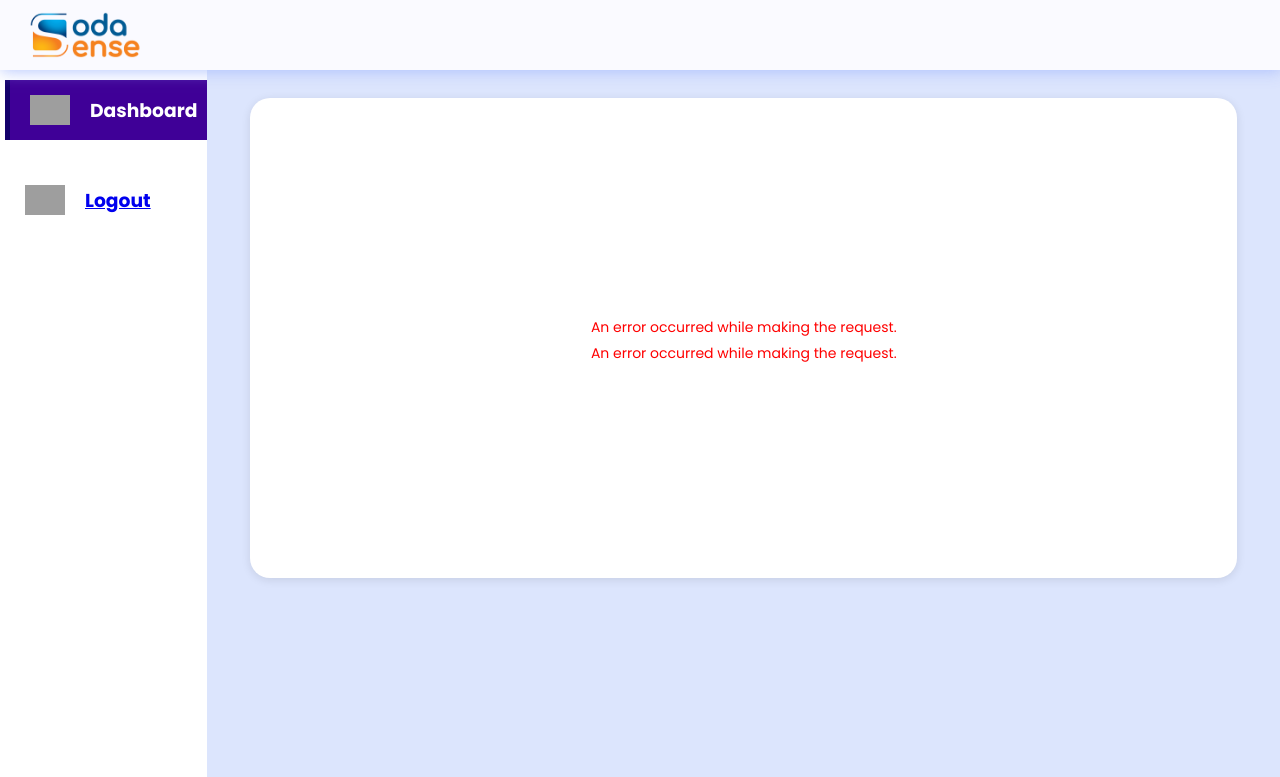
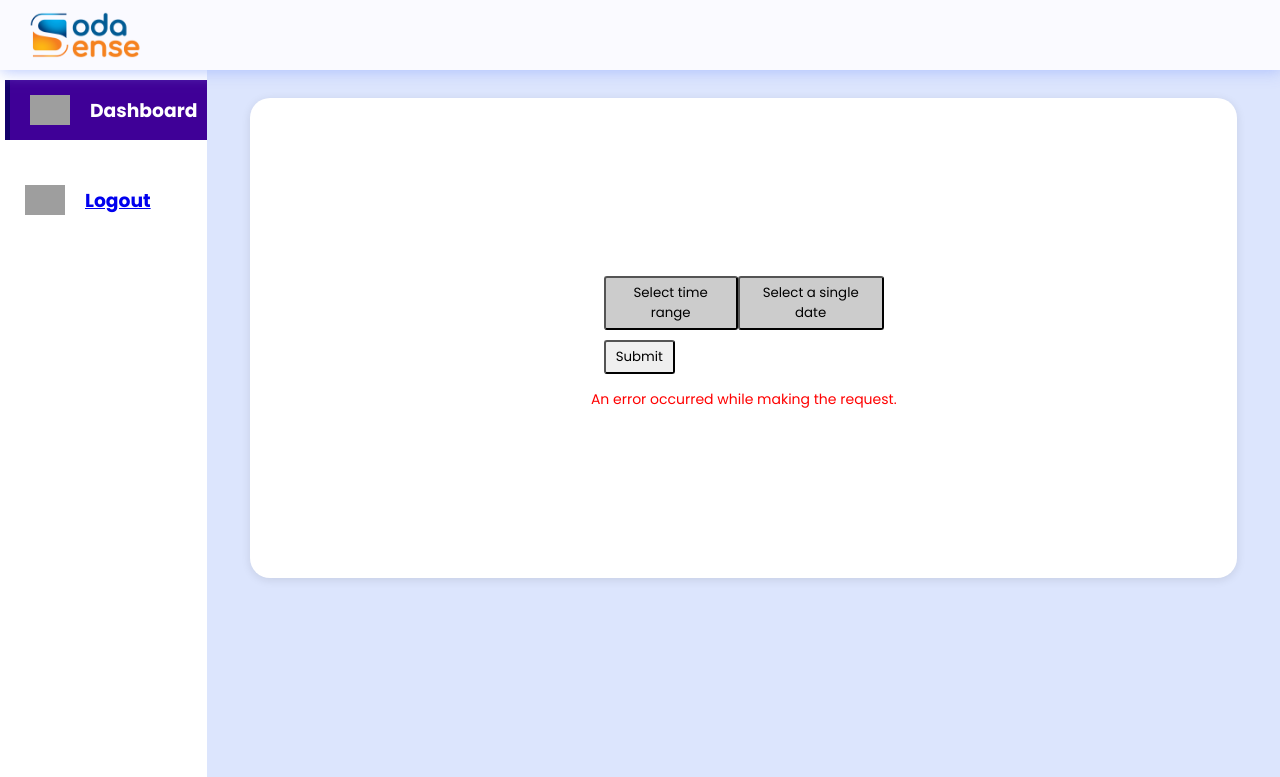
Before and after one commit to AlexandrosMaragkakis/sodasense_web, a Flask app: page / in a window 1280 px wide. Shown: the top 777 px of the page. Run offline with Flask 2, Linux system fonts and the light colour scheme; a user stored in the database is signed in; data that the repository does not hold is empty; some libraries are stand-ins or nearby versions; grey boxes are pictures that could not be loaded.

Commit message:
Major changes. Remove caching, modify fetch_chart and ajax functions to process timestamps, add user option to select date/ranges, remove chart with logout.

```diff
--- a/app.py
+++ b/app.py
@@ -22,6 +22,8 @@ login_manager.init_app(app)
 login_manager.login_view = 'login'
 
 # Create a user class that inherits from UserMixin
+
+
 class User(UserMixin):
     def __init__(self, id):
         self.id = id
@@ -30,15 +32,20 @@ class User(UserMixin):
     def __repr__(self):
         return "%d/%s" % (self.id, self.name)
 
+
 # Create a user object
 user = User(1)
 
 # Define a user loader callback for flask-login
+
+
 @login_manager.user_loader
 def load_user(user_id):
     return user
 
 # Define a route for the login page
+
+
 @app.route('/login', methods=['GET', 'POST'])
 def login():
     # If the request method is POST, send the user credentials to keycloak and check the response
@@ -59,20 +66,18 @@ def login():
         # If the response status code is 200, log in the user and redirect to the index page
         if response.status_code == 200 and response.reason == 'OK' and 'Invalid user credentials' not in response.text:
 
-
             ####################################################
             token_parts = response.text.split('.')
             map = json.loads(response.text)
-
 
             #####################
             tmp = token_parts[2].split(',')
             tmp[0] = tmp[0].replace('"', '')
             access_token = str(map['access_token'])
-            #print('Ti tipos einai to token ' + access_token)
+            # print('Ti tipos einai to token ' + access_token)
             session['access_token'] = access_token
 
-            ## Important!
+            # Important!
             if len(token_parts[1]) % 4 == 1:
                 token_parts[1] = token_parts[1] + '==='
             elif len(token_parts[1]) % 4 == 2:
@@ -82,34 +87,32 @@ def login():
             jsontext = base64.b64decode(token_parts[1])
             decoded_token = json.loads(jsontext.decode('utf-8'))
             session['userid'] = decoded_token['sub']
+            session['chart_filepath'] = f"static/tmp/{session['userid']}_heatmap.html"
+
             ####################################################
 
             login_user(user)
             return redirect(url_for('index'))
         # Otherwise, show an error message
         else:
-            #print(response.text)
+            # print(response.text)
             return render_template('login.html', error='Invalid credentials.')
     # If the request method is GET, show the login page
     else:
         return render_template('login.html')
 
 # Define a route for the index page
+
+
 @app.route('/')
 @login_required
 def index():
-    userid = session.get('userid')
-    heatmap_filepath = f"static/tmp/{userid}_heatmap.html"
-    timed_heatmap_filepath = f"static/tmp/{userid}_timed_heatmap.html"
+    heatmap_filepath = f"static/tmp/{session['userid']}_heatmap.html"
 
-    if not os.path.exists(heatmap_filepath) and not os.path.exists(timed_heatmap_filepath):
-        return render_template('index.html', load_heatmap=True, load_timed_heatmap=True)
-    elif not os.path.exists(heatmap_filepath):
-        return render_template('index.html', load_heatmap=True, load_timed_heatmap=False, timed_heatmap_file=timed_heatmap_filepath)
-    elif not os.path.exists(timed_heatmap_filepath):
-        return render_template('index.html', load_heatmap=False, load_timed_heatmap=True, heatmap_file=heatmap_filepath)
+    if not os.path.exists(heatmap_filepath):
+        return render_template('index.html', load_heatmap=True)
     else:
-        return render_template('index.html', heatmap_file=heatmap_filepath, timed_heatmap_file=timed_heatmap_filepath)
+        return render_template('index.html', heatmap_file=heatmap_filepath)
 
 
 @app.route('/fetch_chart', methods=['POST'])
@@ -119,41 +122,54 @@ def fetch_chart():
     chart_name = request.json.get('chartName')
     chart_filepath = f"static/tmp/{userid}_{chart_name}.html"
 
-    if not os.path.exists(chart_filepath):
-        access_token = session.get('access_token')
+    # Retrieve start and end timestamps from the request
+    startTimestamp = request.json.get('startTimestamp')
+    endTimestamp = request.json.get('endTimestamp')
 
-        headers = {
-            'Authorization': 'Bearer ' + access_token,
-            'Accept': 'application/json',
-            'Content-Type': 'application/json'
-        }
-        payload = {
-            "userId": userid,
-            "chartName": chart_name
-        }
-        response = requests.post(API_URL, headers=headers, json=payload)
+    # Remove existing chart file if it exists
+    if os.path.exists(chart_filepath):
+        os.remove(chart_filepath)
 
-        if response.status_code == 200:
-            with open(chart_filepath, "w") as f:
-                f.write(response.text.replace('{"status":"OK"}', ''))
-        else:
-            data = response.json()
-            status = data.get('status')
-            # Handle the error by returning an error response
-            return {'success': False, 'error': f'{status}'}
+    access_token = session.get('access_token')
+    headers = {
+        'Authorization': 'Bearer ' + access_token,
+        'Accept': 'application/json',
+        'Content-Type': 'application/json'
+    }
+    payload = {
+        "userId": userid,
+        "chartName": chart_name,
+        "startTimestamp": startTimestamp,
+        "endTimestamp": endTimestamp
+    }
+    response = requests.post(API_URL, headers=headers, json=payload)
+
+    if response.status_code == 200:
+        with open(chart_filepath, "w") as f:
+            f.write(response.text.replace('{"status":"OK"}', ''))
+    else:
+        data = response.json()
+        info = data.get('info')
+        # Handle the error by returning an error response
+        return {'success': False, 'error': f'{info}'}
 
     # Return the success response with chart file path
     return {'success': True, 'filepath': chart_filepath}
-
 
 
 # Define a route for the logout page
 @app.route('/logout')
 @login_required
 def logout():
+    chart_filepath = f"static/tmp/{session['userid']}_heatmap.html"
     # Log out the user and redirect to the login page
     logout_user()
+
+    if os.path.exists(chart_filepath):
+        os.remove(chart_filepath)
+
     return redirect(url_for('login'))
+
 
 @app.errorhandler(404)
 def page_not_found(e):
@@ -162,6 +178,7 @@ def page_not_found(e):
     else:
         return render_template('404.html'), 404
 
+
 # Run the app
 if __name__ == '__main__':
     app.run(debug=True)
--- a/static/style.css
+++ b/static/style.css
@@ -365,3 +365,30 @@ button[type="submit"] {
   font-size: 14px;
   margin-top: 5px;
 }
+
+.dates-container {
+  width: 300px;
+
+  padding: 10px;
+  border-radius: 5px;
+}
+
+.buttons {
+  display: flex;
+  justify-content: space-between;
+  margin-bottom: 10px;
+}
+
+button {
+  padding: 5px 10px;
+  border-radius: 3px;
+  cursor: pointer;
+}
+
+button.active {
+  background-color: #ccc;
+}
+
+.range-picker-container {
+  margin-top: 10px;
+}
--- a/templates/index.html
+++ b/templates/index.html
@@ -2,25 +2,136 @@
 
 {% block content %}
 <script src="https://code.jquery.com/jquery-3.6.0.min.js"></script>
+<script type="text/javascript" src="https://cdn.jsdelivr.net/momentjs/latest/moment.min.js"></script>
+<link rel="stylesheet" type="text/css" href="https://cdn.jsdelivr.net/npm/daterangepicker/daterangepicker.css" />
+<script type="text/javascript" src="https://cdn.jsdelivr.net/npm/daterangepicker/daterangepicker.min.js"></script>
+
 
 <script>
 
   $(document).ready(function() {
+
+    // Fetch the heatmap using AJAX
     {% if load_heatmap %}
       // Show loading message for heatmap
-    $("#heatmap-container").text("Loading heatmap...");
-
-    // Fetch the heatmap using AJAX
+      // Get the current date as the default date selection
+      var currentDate = moment().format('DD/MM/YYYY');
 
       $.ajax({
         url: "/fetch_chart",
         type: "POST",
-      data: JSON.stringify({ chartName: 'heatmap' }),
+        data: JSON.stringify({
+          chartName: 'heatmap',
+          startTimestamp: convertToUnixTimestamp(moment(currentDate, 'DD/MM/YYYY').startOf('day')),
+          endTimestamp: convertToUnixTimestamp(moment(currentDate, 'DD/MM/YYYY').endOf('day'))
+        }),
         contentType: "application/json",
         success: function(data) {
           if (data.success) {
             if (data.filepath) {
               // Replace the loading message with the heatmap file
+              $("#heatmap-container").html('<iframe src="' + data.filepath + '"></iframe>');
+            } else {
+              // Display an error message if the response is invalid
+
+              $("#heatmap-container").html('<p class="error-message">Invalid response received for heatmap.</p>');
+            }
+          } else {
+            // Display a generic error message for server-side errors
+            console.log(data)
+            $("#heatmap-container").html('<p class="error-message">An error occurred while fetching the heatmap.</p>');
+          }
+        },
+        error: function(xhr, status, error) {
+          // Display a generic error message for client-side errors
+          $("#heatmap-container").html('<p class="error-message">An error occurred while making the request.</p>');
+        }
+      });
+    {% endif %}
+
+
+
+    $('#selectRangeBtn').click(function() {
+      $(this).addClass('active');
+      $('#rangePickerContainer').html('<input type="text" id="dateRangePicker">');
+
+      // Initialize date range picker
+      $('#dateRangePicker').daterangepicker({
+        opens: 'left',
+        startDate: moment().subtract(7, 'days'),
+        endDate: moment(),
+        ranges: {
+          'Last 7 Days': [moment().subtract(6, 'days'), moment()],
+          'Last 30 Days': [moment().subtract(29, 'days'), moment()],
+          'This Month': [moment().startOf('month'), moment().endOf('month')]
+        },
+        locale: {
+          format: 'DD/MM/YYYY'
+        }
+      });
+
+      // Remove 'active' class from the other button
+      $('#selectSingleDateBtn').removeClass('active');
+      $('#singleDatePickerContainer').empty();
+    });
+
+    // Button for selecting a single date
+    $('#selectSingleDateBtn').click(function() {
+      $(this).addClass('active');
+      $('#singleDatePickerContainer').html('<input type="text" id="singleDatePicker">');
+
+      // Initialize single date picker
+      $('#singleDatePicker').daterangepicker({
+        singleDatePicker: true,
+        startDate: moment(),
+        locale: {
+          format: 'DD/MM/YYYY'
+        }
+      });
+
+      // Remove 'active' class from the other button
+      $('#selectRangeBtn').removeClass('active');
+      $('#rangePickerContainer').empty();
+    });
+
+
+
+    $('#submitBtn').click(function() {
+      // Retrieve the selected date or date range based on the active button
+      var selectedDate;
+      var isRangeSelected = $('#selectRangeBtn').hasClass('active');
+
+      if (isRangeSelected) {
+        selectedDate = {
+          startDate: $('#dateRangePicker').data('daterangepicker').startDate.format('DD/MM/YYYY'),
+          endDate: $('#dateRangePicker').data('daterangepicker').endDate.format('DD/MM/YYYY')
+        };
+      } else {
+        var singleDate = $('#singleDatePicker').data('daterangepicker').startDate;
+        selectedDate = {
+          startDate: singleDate.clone().startOf('day'),
+          endDate: singleDate.clone().endOf('day')
+        };
+      }
+
+      var startTimestamp = convertToUnixTimestamp(selectedDate.startDate);
+      var endTimestamp = convertToUnixTimestamp(selectedDate.endDate);
+
+      // Make the AJAX request with the selected date or date range
+      $.ajax({
+        url: "/fetch_chart",
+        type: "POST",
+        data: JSON.stringify({
+          chartName: 'heatmap',
+          startTimestamp: startTimestamp,
+          endTimestamp: endTimestamp
+        }),
+        contentType: "application/json",
+        success: function(data) {
+          // Handle success response
+          if (data.success) {
+            if (data.filepath) {
+              // Replace the chart container with the new chart file
               $("#heatmap-container").html('<iframe src="' + data.filepath + '"></iframe>');
             } else {
               // Display an error message if the response is invalid
@@ -36,38 +147,15 @@ $(document).ready(function() {
           $("#heatmap-container").html('<p class="error-message">An error occurred while making the request.</p>');
         }
       });
-  {% endif %}
+    });
 
-  {% if load_timed_heatmap %}
-    // Show loading message for timed heatmap
-    $("#timed-heatmap-container").text("Loading timed heatmap...");
+  function convertToUnixTimestamp(date) {
+    // Convert the date string in format 'DD/MM/YYYY' to Unix timestamp (in seconds)
+    var momentDate = moment(date, 'DD/MM/YYYY');
+    return momentDate.unix();
+  }
 
-    // Fetch the timed heatmap using AJAX
-    $.ajax({
-      url: "/fetch_chart",
-      type: "POST",
-      data: JSON.stringify({ chartName: 'timed_heatmap' }),
-      contentType: "application/json",
-      success: function(data) {
-        if (data.success) {
-          if (data.filepath) {
-            // Replace the loading message with the heatmap file
-            $("#timed-heatmap-container").html('<iframe src="' + data.filepath + '"></iframe>');
-          } else {
-            // Display an error message if the response is invalid
-            $("#timed-heatmap-container").html('<p class="error-message">Invalid response received for timed heatmap.</p>');
-          }
-        } else {
-          // Display a generic error message for server-side errors
-          $("#timed-heatmap-container").html('<p class="error-message">An error occurred while fetching the timed heatmap.</p>');
-        }
-      },
-      error: function(xhr, status, error) {
-        // Display a generic error message for client-side errors
-        $("#timed-heatmap-container").html('<p class="error-message">An error occurred while making the request.</p>');
-      }
-    });
-  {% endif %}
+
   });
 
 </script>
@@ -104,19 +192,34 @@ $(document).ready(function() {
     </div>
     <div class="main">
         <div class="report-container">
+
+          <!-- (START) SELECT TIME RANGE -->
+          <div class="dates-container">
+            <div class="buttons">
+              <button id="selectRangeBtn" class="active">Select time range</button>
+              <button id="selectSingleDateBtn" class="active">Select a single date</button>
+            </div>
+            <div id="rangePickerContainer" class="range-picker-container">
+              <!-- The date range picker will be dynamically inserted here -->
+            </div>
+            <div id="singleDatePickerContainer" class="range-picker-container">
+              <!-- The date range picker will be dynamically inserted here -->
+            </div>
+            <div class="submit-container">
+              <button id="submitBtn">Submit</button>
+            </div>
+          </div>
+          <!-- (END) SELECT TIME RANGE -->
+
           <div id="heatmap-container">
               {% if heatmap_file %}
                 <iframe src="{{ heatmap_file }}"></iframe>
               {% endif %}
           </div>
-            <div id="timed-heatmap-container">
-                {% if timed_heatmap_file %}
-                  <iframe src="{{ timed_heatmap_file }}"></iframe>
-                {% endif %}
-            </div>
-            <!-- <iframe src="plotly_graph.html"></iframe>-->
 
         </div>
+
+
     </div>
 </div>
 
```
Also changed, not shown: 1 other file. Lines whose indentation alone changed are shown as unchanged.
